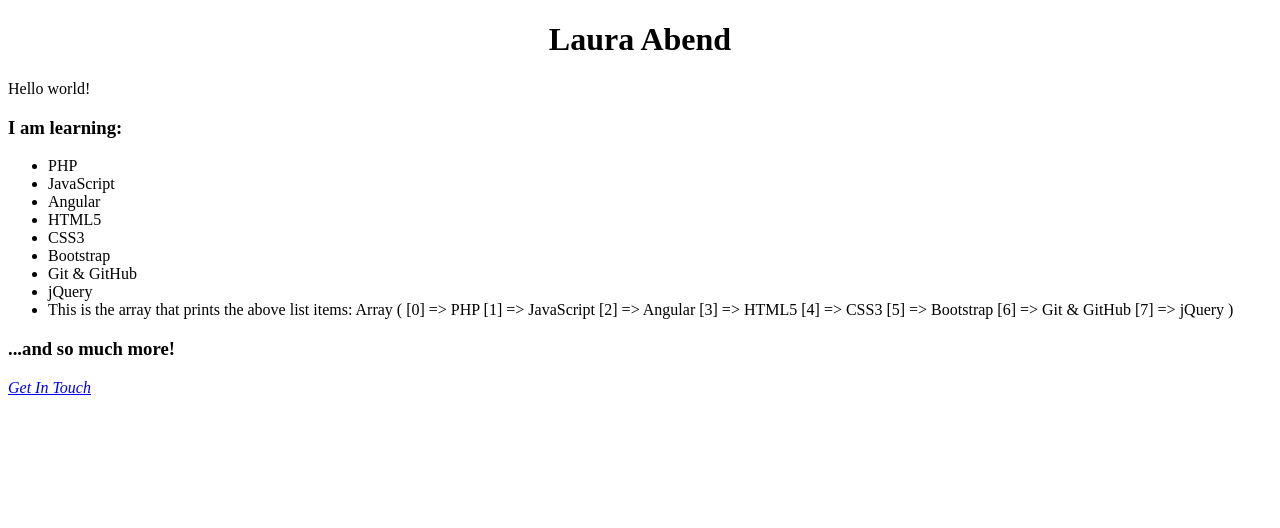
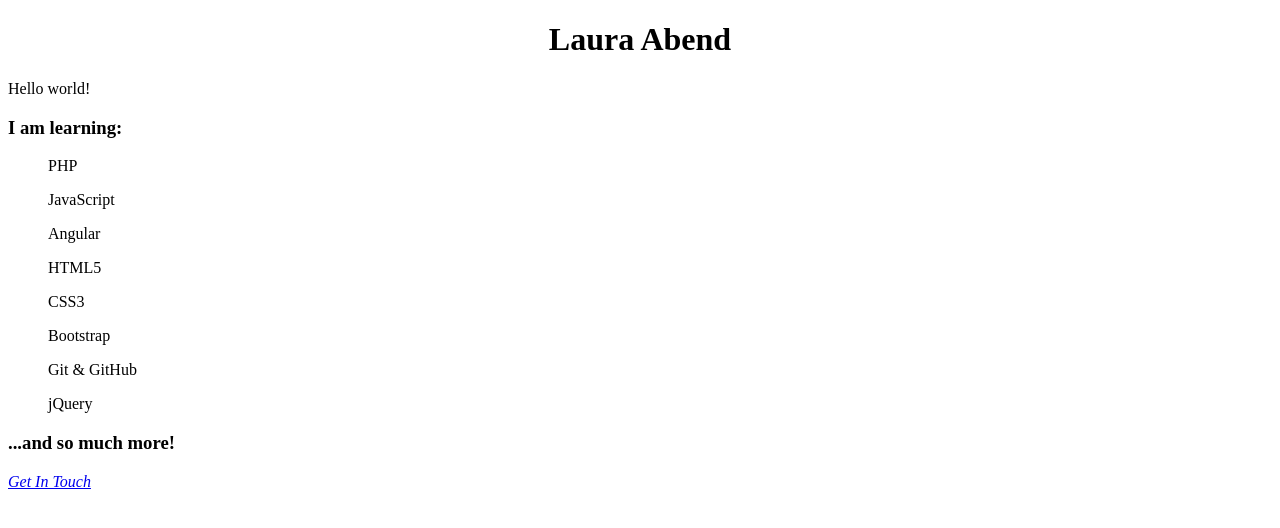
Before and after one commit to thisisserious/gitHubChallenge2, a PHP site: page /code_school.php in a window 1280 px wide. Shown: the top 528 px of the page. Run offline with PHP 8.4, Linux system fonts and the light colour scheme.

Commit message:
update html elements

```diff
--- a/code_school.php
+++ b/code_school.php
@@ -13,16 +13,20 @@ array_push($learning, 'jQuery');
     <link rel="stylesheet" href="styles.css" />
   </head>
   <body>
+    <main>
     <h1><?php echo $name; ?></h1>
     <p><?php echo 'Hello world!'; ?></p>
+    <section>
     <h3>I am learning:</h3>
     <ul>
       <?php foreach ($learning as $subject) {
-        echo "<li>{$subject}</li>";
+        echo "<p>{$subject}</p>";
       } ?>
-      <li>This is the array that prints the above list items: <?php print_r($learning); ?></li>
+      <!-- <li>This is the array that prints the above list items: <?php print_r($learning); ?></li> -->
     </ul>
     <h3>...and so much more!</h3>
+  </section>
+  </main>
   </body>
   <footer><?php include 'footer.php'; ?></footer>
 </html>
```
